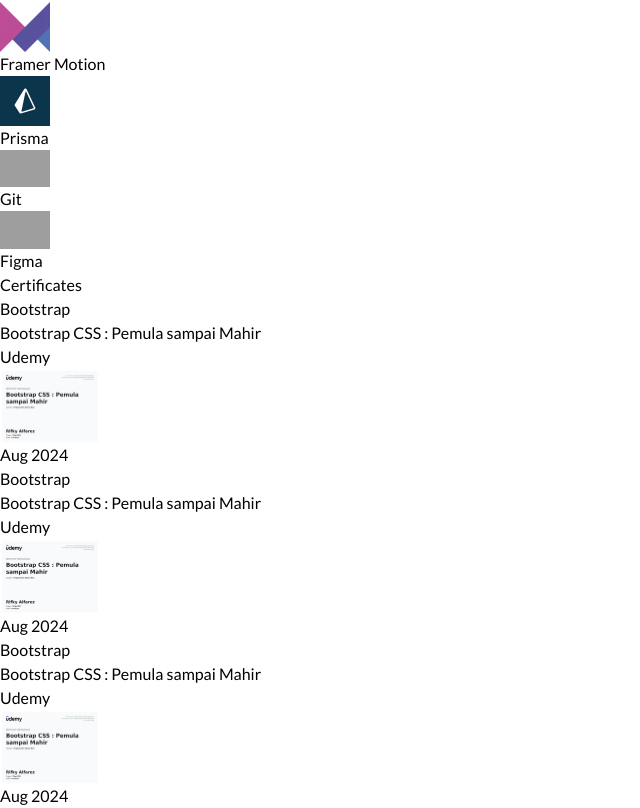
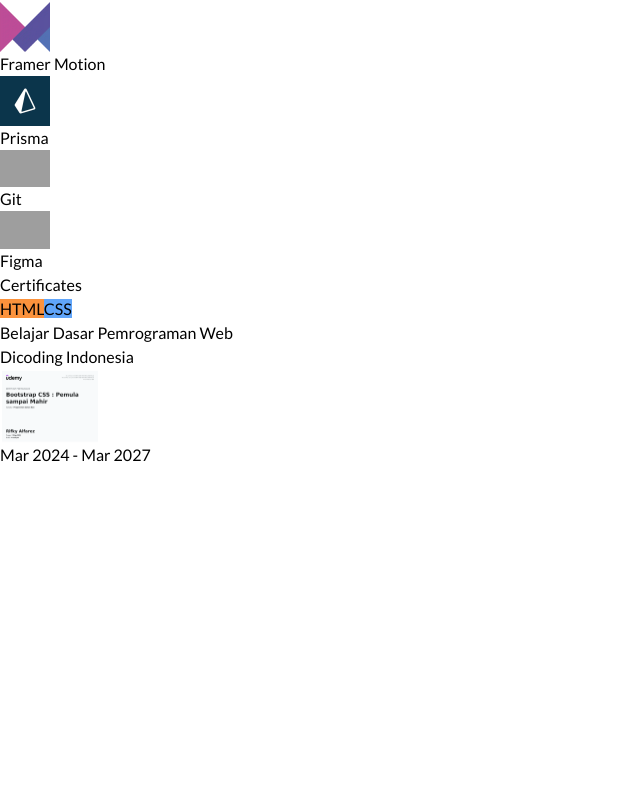
Before and after one commit to rfkyalf/personal-portfolio, a Next.js app: page / in a window 1280 px wide. Shown: the part 2735-3543 px from the top of the page, without its empty margins (0-640 px from the left). After the commit the page ends 3202 px from the top, so only its background shows below. Built offline with nearby package versions, Linux system fonts and the light colour scheme; grey boxes are pictures that could not be loaded.

Commit message:
feat(home): map certificates api to component

```diff
--- a/src/components/Certificates.tsx
+++ b/src/components/Certificates.tsx
@@ -1,36 +1,57 @@
 import Image from 'next/image';
 import { SectionTitle, SectionWrapper } from '../components/SectionComps';
+import { getCertificates } from '@/lib/actions';
+import { CertificatesProps } from '@/lib/types';
+import Link from 'next/link';
 
-export default function Certificates() {
+export default async function Certificates() {
+  const certificates = await getCertificates();
+
   return (
     <SectionWrapper>
       <SectionTitle title="Certificates" />
       <div className="grid grid-cols-1 md:grid-cols-2 lg:grid-cols-3 gap-2 md:gap-4">
-        {Array.from({ length: 3 }).map((_, i) => (
-          <div
-            key={i}
+        {certificates?.data.map((cert: CertificatesProps) => (
+          <Link
+            href={cert.url}
+            target="_blank"
+            key={cert.id}
             className="flex flex-col border border-neutral-300 shadow rounded-lg p-2 md:p-4"
           >
-            <span className="w-fit bg-indigo-400 text-[0.7rem] text-neutral-100 border border-indigo-500 rounded-full px-2">
-              Bootstrap
-            </span>
+            <div className="flex items-center gap-x-2">
+              {cert.skills.map((skill) => {
+                console.log(skill.bg_color);
+                return (
+                  <span
+                    key={skill.id}
+                    className="w-fit text-[0.7rem] text-neutral-100 border rounded-full px-2"
+                    style={{
+                      backgroundColor: skill.bg_color,
+                      borderColor: skill.border_color,
+                    }}
+                  >
+                    {skill.name}
+                  </span>
+                );
+              })}
+            </div>
             <h2 className="text-[0.9rem] md:text-[1rem] font-semibold text-neutral-900 mt-2">
-              Bootstrap CSS : Pemula sampai Mahir
+              {cert.title}
             </h2>
             <p className="text-[0.7rem] md:text-[0.8rem] text-neutral-500">
-              Udemy
+              {cert.company}
             </p>
             <Image
-              src={'/certif/certif1.webp'}
-              alt=""
+              src={cert.image}
+              alt={cert.title}
               width={100}
               height={100}
               className="w-full h-full object-cover rounded-md mt-2"
             />
             <p className="self-end text-[0.8rem] md:text-[0.9rem] text-neutral-900 mt-2 md:mt-3 lg:mt-4">
-              Aug 2024
+              {cert.date}
             </p>
-          </div>
+          </Link>
         ))}
       </div>
     </SectionWrapper>
--- a/src/lib/actions.ts
+++ b/src/lib/actions.ts
@@ -73,8 +73,8 @@
 export const getCertificates = async () => {
   try {
     const res = await fetch('http://localhost:3000/api/certificates', {
-      cache: 'force-cache',
-      next: { revalidate: 100000 },
+      cache: 'no-cache',
+      // next: { revalidate: 1000 },
     });
 
     if (!res.ok) {
--- a/src/lib/data/dataCertificates.ts
+++ b/src/lib/data/dataCertificates.ts
@@ -5,14 +5,19 @@
     image: '/certif/certif1.webp',
     date: 'Mar 2024 - Mar 2027',
     company: 'Dicoding Indonesia',
+    url: 'https://www.dicoding.com/dicodingassets/coursecertificate/2422cb02dcde35d567308c25d2f1d248bf8a7436/view',
     skills: [
       {
         id: 1,
         name: 'HTML',
+        bg_color: ' #fb923c',
+        border_color: '#f97316',
       },
       {
         id: 2,
         name: 'CSS',
+        bg_color: '#60a5fa',
+        border_color: '#3b82f6',
       },
     ],
   },
--- a/src/lib/types.ts
+++ b/src/lib/types.ts
@@ -34,12 +34,15 @@
   id: number;
   title: string;
   image: string;
+  url: string;
   date: string;
   company: string;
   skills: [
     {
       id: number;
       name: string;
+      bg_color: string;
+      border_color: string;
     }
   ];
 };
```
